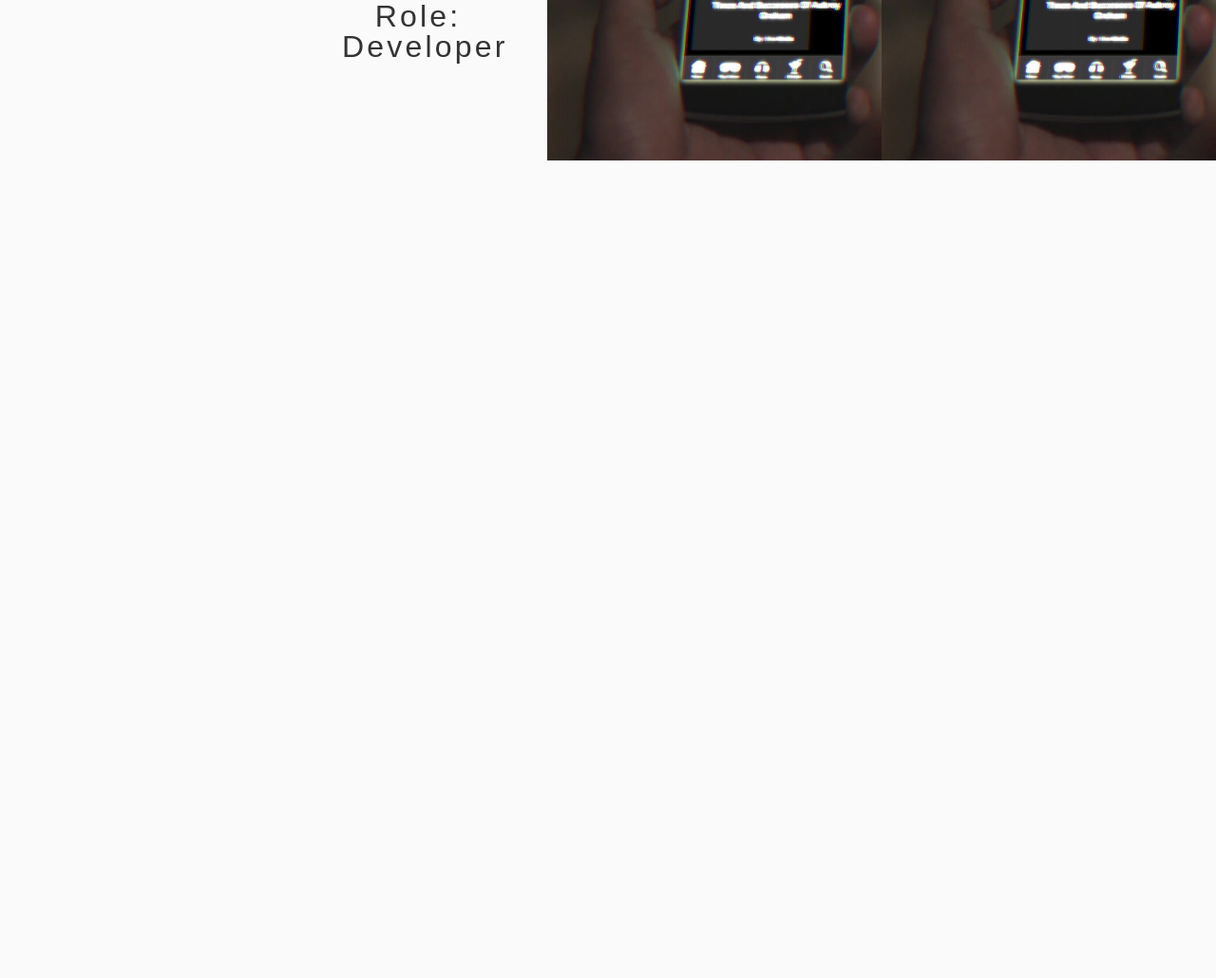
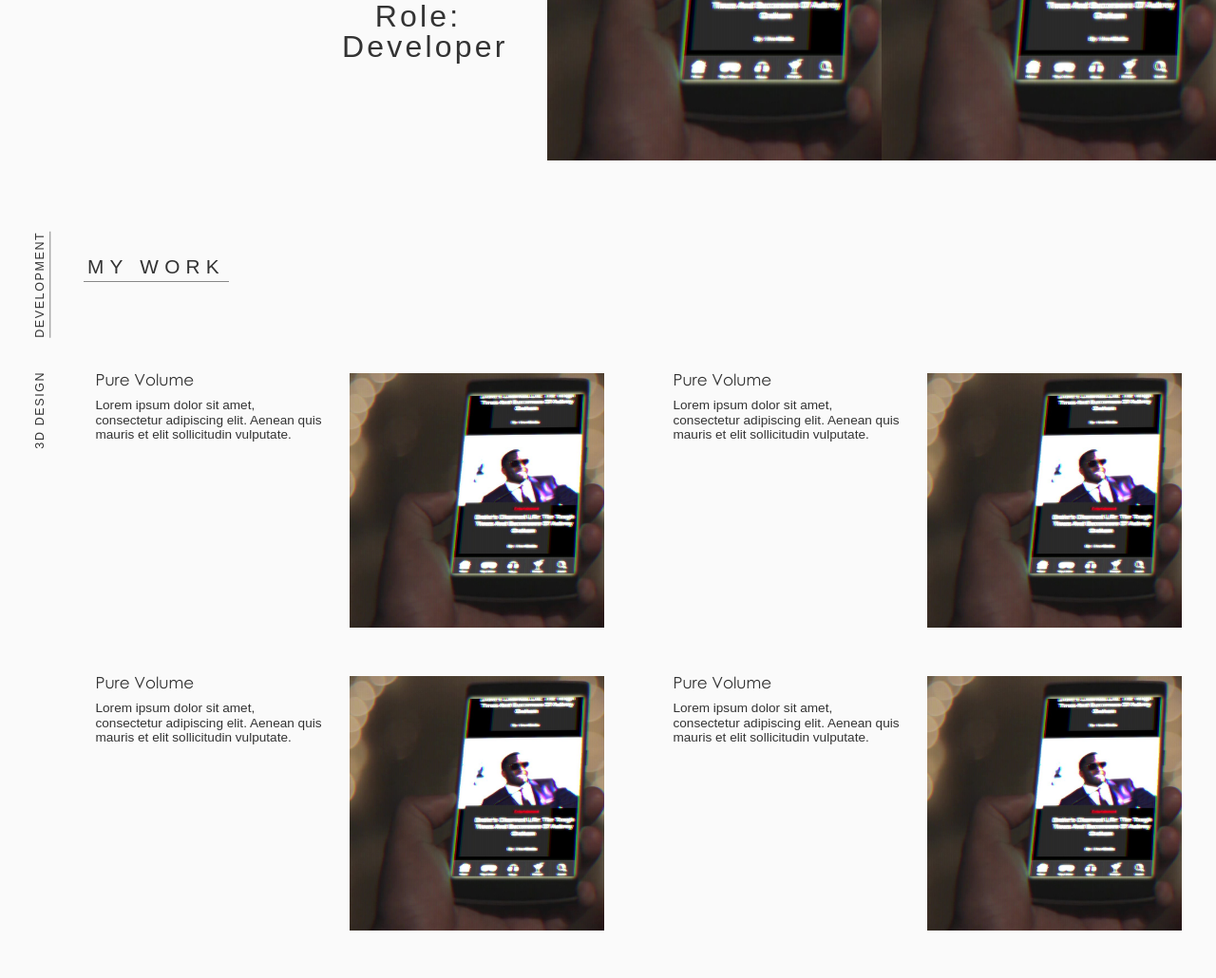
Before and after one commit to DrewShewaga/Shewaga_D_Portfolio, a PHP site: page / in a window 1280 px wide. Shown: the part 631-1661 px from the top of the page at 95% size. Before the commit the page ends 800 px from the top, so only its background shows below. Run offline with PHP 8.4, Linux system fonts and the light colour scheme.

Commit message:
index progression

```diff
--- a/css/main.css
+++ b/css/main.css
@@ -16,7 +16,7 @@
 .mainNav {
   transform: rotate(270deg);
   position: absolute;
-  left: -125px;
+  left: -120px;
   top: 300px; }
 
 .navItem, .navItem a {
@@ -38,7 +38,7 @@
 
 .navLine {
   position: absolute;
-  left: 55px;
+  left: 60px;
   top: 216px;
   height: 180px; }
 
@@ -108,14 +108,13 @@
   width: 160px; }
 
 .projectRoll {
-  font-size: 2em;
+  font-size: 1.4em;
   color: #333333;
   letter-spacing: .1em;
   width: 20vh;
   text-align: center;
-  margin-left: 38vh;
-  margin-top: 8vh;
-  display: none; }
+  margin-left: 26vh;
+  margin-top: 12vh; }
 
 .imgBlock {
   flex-basis: 50%; }
@@ -148,7 +147,124 @@
     width: 300px; }
 
   .projectRoll {
-    display: initial; } }
+    font-size: 2em;
+    margin-left: 38vh;
+    margin-top: 8vh; } }
+.contTitle {
+  display: none; }
+
+.workMenu {
+  width: 100%;
+  display: flex; }
+
+.workMenu ul {
+  width: 85vw;
+  margin: 0 auto; }
+
+.workOpt {
+  margin-top: 20vw;
+  margin-bottom: 50px;
+  display: inline;
+  font-size: 1em;
+  color: #333333;
+  cursor: pointer;
+  letter-spacing: .13em;
+  padding-bottom: 4px;
+  text-transform: uppercase; }
+
+.workOpt:hover {
+  color: #888888; }
+
+.workOpt:active {
+  border-bottom: #888888 solid 1px; }
+
+.optL {
+  float: left; }
+
+.optR {
+  float: right; }
+
+.underLine {
+  border-bottom: #888888 solid 1px; }
+
+.workArea {
+  display: grid;
+  grid-template-columns: 50% 50%; }
+
+.workDisp {
+  grid-column: 1/3;
+  width: 88%;
+  margin: 0 auto;
+  margin-bottom: 50px; }
+
+.workTitle {
+  width: 45%;
+  float: left;
+  color: #333333;
+  font-size: 1.05em;
+  font-family: Gothic;
+  margin-bottom: .6em; }
+
+.workDesc {
+  width: 45%;
+  float: left;
+  clear: left;
+  color: #333333;
+  font-size: .85em;
+  line-height: 1.15em; }
+
+.workImg {
+  width: 50%;
+  float: right;
+  margin-top: -1.6em; }
+
+@media screen and (min-width: 800px) {
+  .myWork {
+    margin-top: 8vw; }
+
+  .contTitle {
+    display: initial;
+    text-transform: uppercase;
+    letter-spacing: .3em;
+    border-bottom: 1px #888888 solid;
+    font-size: 1.3em;
+    color: #333333;
+    padding: 4px;
+    margin-left: 88px; }
+
+  .workMenu {
+    width: 0px;
+    display: block;
+    transform: rotate(270deg);
+    position: absolute;
+    left: 45px;
+    top: 95vw; }
+
+  .workMenu ul {
+    width: 350px;
+    display: flex;
+    flex-direction: row-reverse; }
+
+  .workOpt {
+    margin-top: 0;
+    margin-bottom: 0;
+    display: block;
+    font-size: .78em; }
+
+  .optL {
+    float: none;
+    margin-left: 35px; }
+
+  .optR {
+    float: none; }
+
+  .workArea {
+    width: 95%;
+    float: right;
+    margin-top: 100px; }
+
+  .workDisp {
+    grid-column: span 1; } }
 /*this class will hide elements on our page*/
 .hidden {
   display: none; }
--- a/index.php
+++ b/index.php
@@ -59,6 +59,49 @@
 
     </section>
 
+
+
+    <section class="myWork">
+
+        <h2 class="contTitle">My Work</h2>
+
+        <div class="workMenu">
+            <ul>
+                <li class="workOpt optL underLine">Development</li>
+                <li class="workOpt optR">3D Design</li>
+            </ul>
+        </div>
+
+        <div class="workArea">
+
+            <div class="workDisp">
+                <h4 class="workTitle">Pure Volume</h4>
+                <p class="workDesc">Lorem ipsum dolor sit amet, consectetur adipiscing elit. Aenean quis mauris et elit sollicitudin vulputate.</p>
+                <img src="images/pureVolume_preview.png" alt="work image 1" class="workImg">
+            </div>
+
+            <div class="workDisp">
+                <h4 class="workTitle">Pure Volume</h4>
+                <p class="workDesc">Lorem ipsum dolor sit amet, consectetur adipiscing elit. Aenean quis mauris et elit sollicitudin vulputate.</p>
+                <img src="images/pureVolume_preview.png" alt="work image 2" class="workImg">
+            </div>
+
+            <div class="workDisp">
+                <h4 class="workTitle">Pure Volume</h4>
+                <p class="workDesc">Lorem ipsum dolor sit amet, consectetur adipiscing elit. Aenean quis mauris et elit sollicitudin vulputate.</p>
+                <img src="images/pureVolume_preview.png" alt="work image 3" class="workImg">
+            </div>
+
+            <div class="workDisp">
+                <h4 class="workTitle">Pure Volume</h4>
+                <p class="workDesc">Lorem ipsum dolor sit amet, consectetur adipiscing elit. Aenean quis mauris et elit sollicitudin vulputate.</p>
+                <img src="images/pureVolume_preview.png" alt="work image 4" class="workImg">
+            </div>
+
+        </div>
+
+    </section>
+
 	<script src="js/main.js"></script>
 </body>
 </html>
--- a/sass/_vars.scss
+++ b/sass/_vars.scss
@@ -1,2 +1,4 @@
 $black: #333333;
 $white: #fafafa;
+
+$light: #888888;
--- a/sass/main.scss
+++ b/sass/main.scss
@@ -5,6 +5,7 @@
 @import 'modules/_mixins';
 @import 'modules/_header';
 @import 'modules/_pageTop';
+@import 'modules/_pageCont';
 
 
 /*this class will hide elements on our page*/
--- a/sass/modules/_header.scss
+++ b/sass/modules/_header.scss
@@ -17,7 +17,7 @@
 .mainNav {
 	transform: rotate(270deg);
 	position: absolute;
-	left: -125px;
+	left: -120px;
 	top: 300px;
 }
 
@@ -43,7 +43,7 @@
 
 .navLine {
 	position: absolute;
-	left: 55px;
+	left: 60px;
 	top: 216px;
 	height: 180px;
 }
--- /dev/null
+++ b/sass/modules/_pageCont.scss
@@ -0,0 +1,141 @@
+.contTitle {
+    display: none;
+}
+
+.workMenu {
+    width: 100%;
+    display: flex;
+}
+
+.workMenu ul {
+    width: 85vw;
+    margin: 0 auto;
+}
+
+.workOpt {
+    margin-top: 20vw;
+    margin-bottom: 50px;
+    display: inline;
+    font-size: 1em;
+    color: $black;
+    cursor: pointer;
+    letter-spacing: .13em;
+    padding-bottom: 4px;
+    text-transform: uppercase;
+}
+
+.workOpt:hover {
+    color: $light;
+}
+
+.workOpt:active {
+    border-bottom: $light solid 1px;
+}
+
+.optL {
+    float: left;
+}
+
+.optR {
+    float: right;
+}
+
+.underLine {
+    border-bottom: $light solid 1px;
+}
+
+.workArea {
+    display: grid;
+    grid-template-columns: 50% 50%;
+}
+
+.workDisp {
+    grid-column: 1/3;
+    width: 88%;
+    margin: 0 auto;
+    margin-bottom: 50px;
+}
+
+.workTitle {
+    width: 45%;
+    float: left;
+    color: $black;
+    font-size: 1.05em;
+    font-family: Gothic;
+    margin-bottom: .6em;
+}
+
+.workDesc {
+    width: 45%;
+    float: left;
+    clear: left;
+    color: $black;
+    font-size: .85em;
+    line-height: 1.15em;
+}
+
+.workImg {
+    width: 50%;
+    float: right;
+    margin-top: -1.6em;
+}
+
+//MEDIA QUERIES
+
+@include desktop {
+    .myWork {
+        margin-top: 8vw;
+    }
+
+    .contTitle {
+        display: initial;
+        text-transform: uppercase;
+        letter-spacing: .3em;
+        border-bottom: 1px $light solid;
+        font-size: 1.3em;
+        color: $black;
+        padding: 4px;
+        margin-left: 88px;
+    }
+
+    .workMenu {
+        width: 0px;
+        display: block;
+        transform: rotate(270deg);
+        position: absolute;
+        left: 45px;
+        top: 95vw;
+    }
+
+    .workMenu ul {
+        width: 350px;
+        display: flex;
+        flex-direction: row-reverse;
+    }
+
+    .workOpt {
+        margin-top: 0;
+        margin-bottom: 0;
+        display: block;
+        font-size: .78em;
+    }
+
+    .optL {
+        float: none;
+        margin-left: 35px;
+    }
+
+    .optR {
+        float: none;
+    }
+
+    .workArea {
+        width: 95%;
+        float: right;
+        margin-top: 100px;
+    }
+
+    .workDisp{
+        grid-column: span 1;
+    }
+}
--- a/sass/modules/_pageTop.scss
+++ b/sass/modules/_pageTop.scss
@@ -47,14 +47,13 @@
 }
 
 .projectRoll {
-	font-size: 2em;
+	font-size: 1.4em;
 	color: $black;
 	letter-spacing: .1em;
 	width: 20vh;
 	text-align: center;
-	margin-left: 38vh;
-	margin-top: 8vh;
-	display: none;
+	margin-left: 26vh;
+	margin-top: 12vh;
 }
 
 .imgBlock {
@@ -99,6 +98,8 @@
     }
 
     .projectRoll {
-        display: initial;
+        font-size: 2em;
+		margin-left: 38vh;
+		margin-top: 8vh;
     }
 }
```
Also changed, not shown: index.html (deleted, +0 -15 lines), 1 other file.
